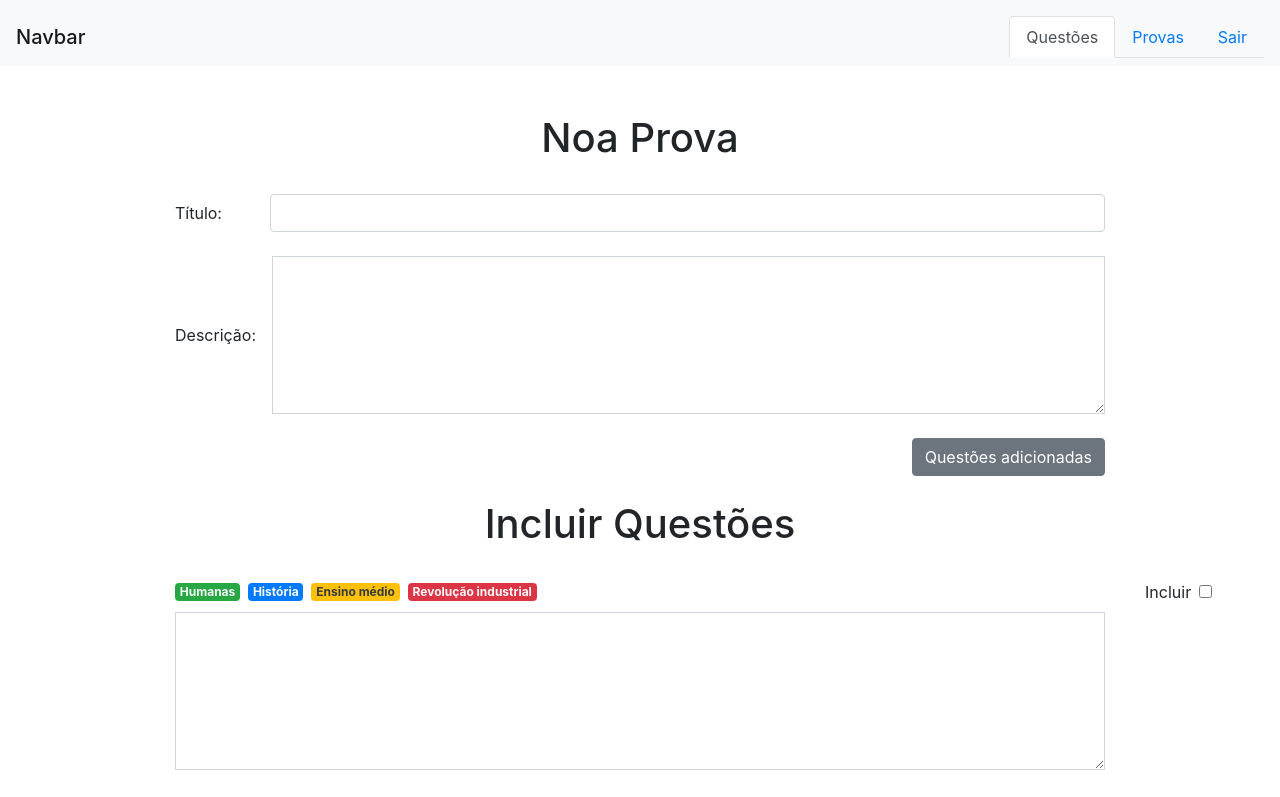
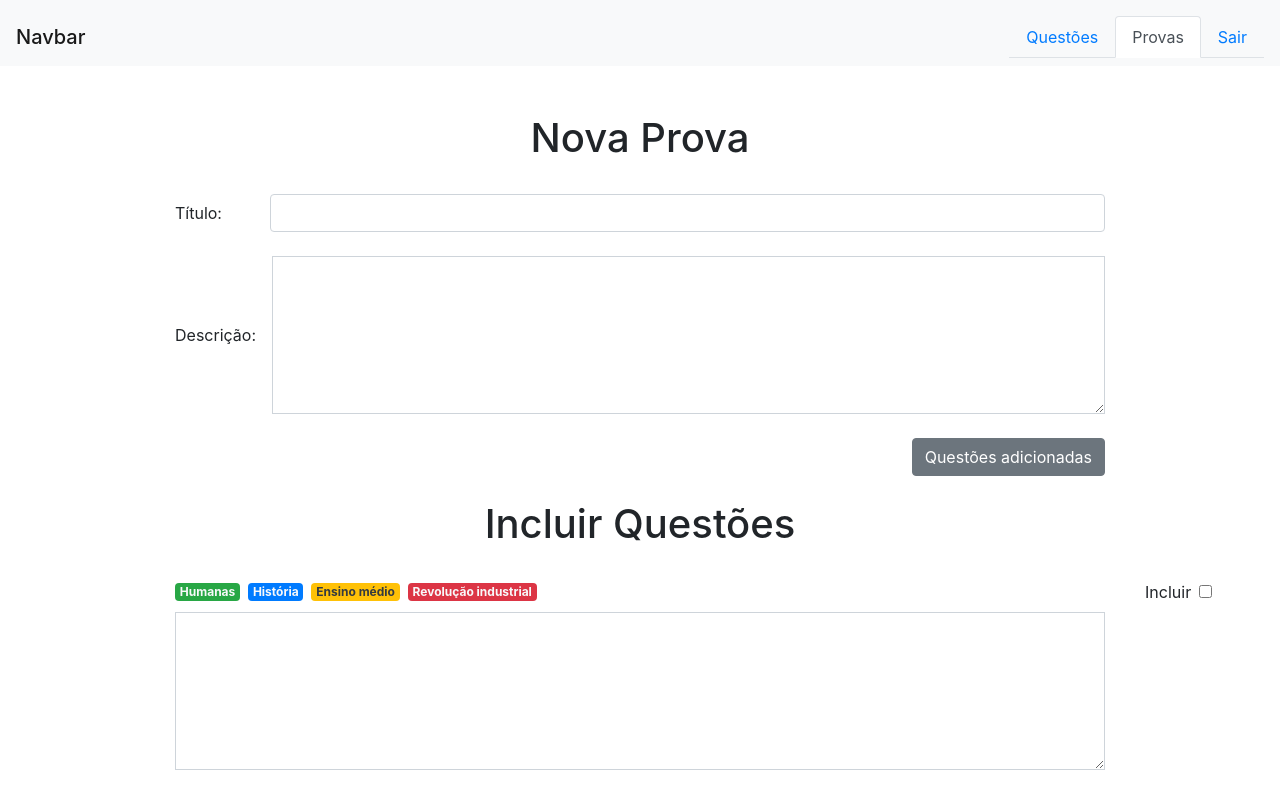
Before and after one commit to claudiocsjunior/question-for-all, a Vue app: page /provas/nova in a window 1280 px wide. Shown: the top 797 px of the page. Built offline with nearby package versions, Linux system fonts and the light colour scheme.

Commit message:
Inicia processo da parte de prova

```diff
--- a/src/components/DashBoard/DashBoardComponent.vue
+++ b/src/components/DashBoard/DashBoardComponent.vue
@@ -4,10 +4,10 @@
             <span class="navbar-brand mb-0 h1">Navbar</span>
             <ul class="nav  nav-tabs justify-content-end">
                 <li class="nav-item">
-                    <router-link class="nav-link active" to="/">Questões</router-link>
+                    <router-link :class="'nav-link ' + (active == 'questao' ? ' active ' : '') " to="/">Questões</router-link>
                 </li>
                 <li class="nav-item">
-                    <a class="nav-link" href="/provas">Provas</a>
+                    <a :class="'nav-link ' + (active === 'prova' ? ' active ' : '')" href="/provas">Provas</a>
                 </li>
                 <li class="nav-item">
                     <a class="nav-link" href="#">Sair</a>
@@ -27,6 +27,7 @@
 <script>
 export default {
   name: "DashBoard",
+  props: ['active'],
   data(){
         return {
             niveis: [
--- a/src/pages/Home/Home.vue
+++ b/src/pages/Home/Home.vue
@@ -1,6 +1,6 @@
 <template>
     <div>
-        <dash-board>
+        <dash-board active="questao">
               <template v-slot:content>
                 <div class="col-xl-2 col-lg-3 col-md-4 col-sm-5 col-5 border-right height-total pt-3">
                    <filters :dados="dados" v-on:filtrarQuestoes="filtrar"/>
@@ -115,9 +115,9 @@ export default {
                 for(var i = 0; i < this.questoes.length; i++){
                     var adicionada = false;
 
-                    for(var j = 0; j < this.filtrosDisciplina.length; j++){
+                    for(var j = 0; j < this.filtrosNivel.length; j++){
 
-                        if(this.questoes[i].disciplinas === this.filtrosDisciplina[j]){
+                        if(this.questoes[i].nivel === this.filtrosNivel[j]){
                             newQuestoes.push(this.questoes[i]);
                             adicionada = true;
                         }
--- a/src/pages/ListTests/ListTests.vue
+++ b/src/pages/ListTests/ListTests.vue
@@ -1,6 +1,6 @@
 <template>
   <div>
-    <dash-board>
+    <dash-board active="prova">
       <template v-slot:content>
         <div class="col-12 height-total">
           <div class="d-flex align-items-center justify-content-center mt-4 row">
--- a/src/pages/NewQuestion/NewQuestion.vue
+++ b/src/pages/NewQuestion/NewQuestion.vue
@@ -1,6 +1,6 @@
 <template>
     <div>
-        <dash-board>
+        <dash-board active="questao">
             <template v-slot:content>
                 <div class="col-12 height-total">
                     <nav aria-label="breadcrumb">
--- a/src/pages/NewTest/NewTest.vue
+++ b/src/pages/NewTest/NewTest.vue
@@ -1,12 +1,12 @@
 <template>
   <div>
-    <dash-board>
+    <dash-board active="prova">
       <template v-slot:content>
         <div class="col-12 height-total">
           <div class="d-flex align-items-center justify-content-center mt-4 row">
 
             <div class="col-9 mt-4 d-flex justify-content-center">
-              <h1>Noa Prova</h1>
+              <h1>Nova Prova</h1>
             </div>
 
             <div class="col-9 mt-4 d-flex align-items-center">
```
